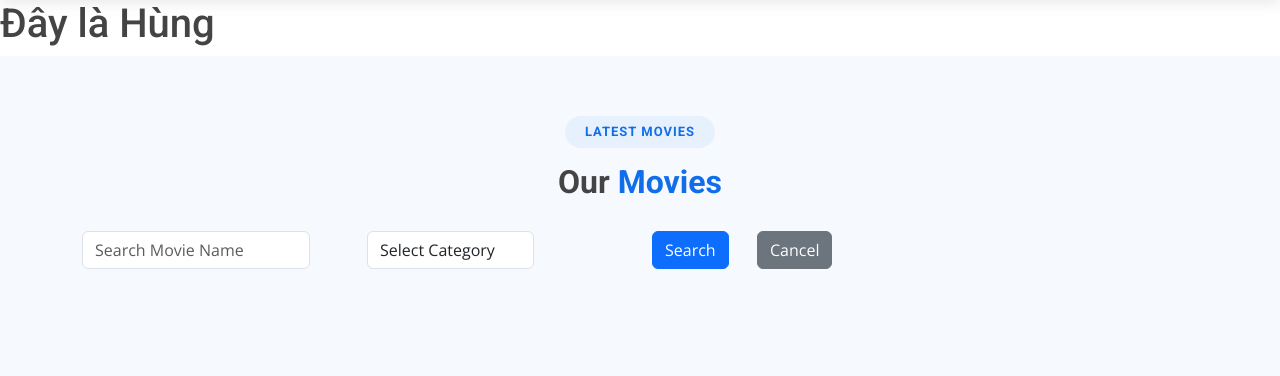
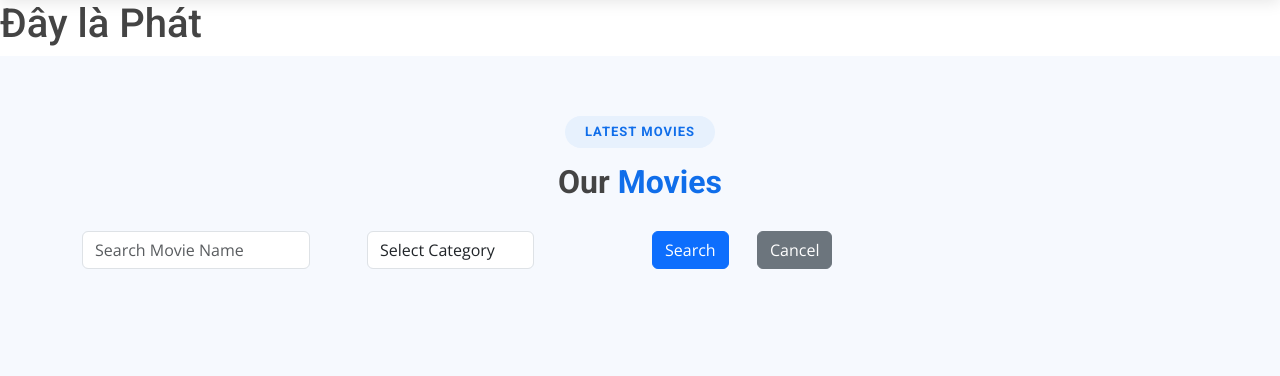
Before and after one commit to BinhHung/PHP_MoviesSystem, a PHP site: page / in a window 1280 px wide. Shown: the part 70-446 px from the top of the page. Run offline with PHP 8.4, Linux system fonts and the light colour scheme; data that the repository does not hold is empty.

Commit message:
Phat tao xung dot

```diff
--- a/index.php
+++ b/index.php
@@ -10,8 +10,8 @@
 
 <?php include('connect.php')  ?>
 <?php include('header.php')  ?>
-<h1>Đây là Hùng</h1>
 
+<h1>Đây là Phát</h1>
 
 
 
```
